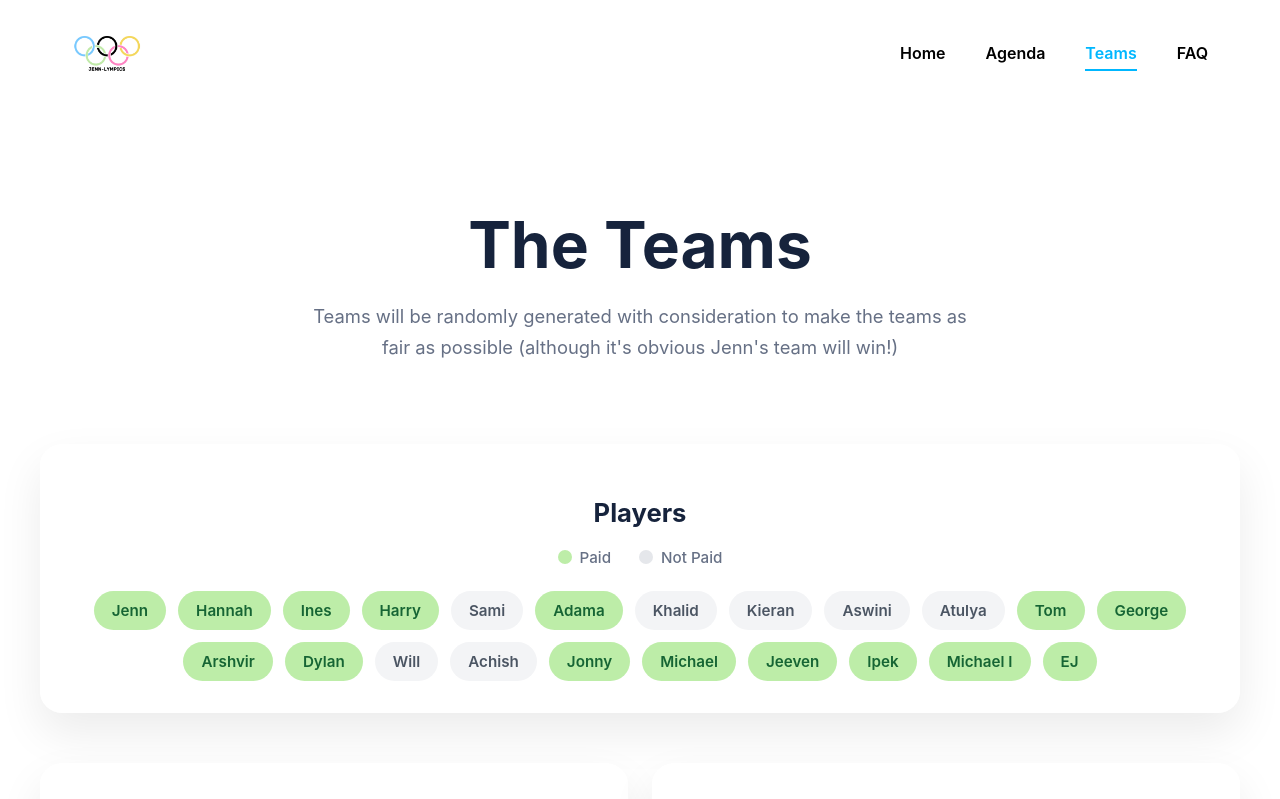
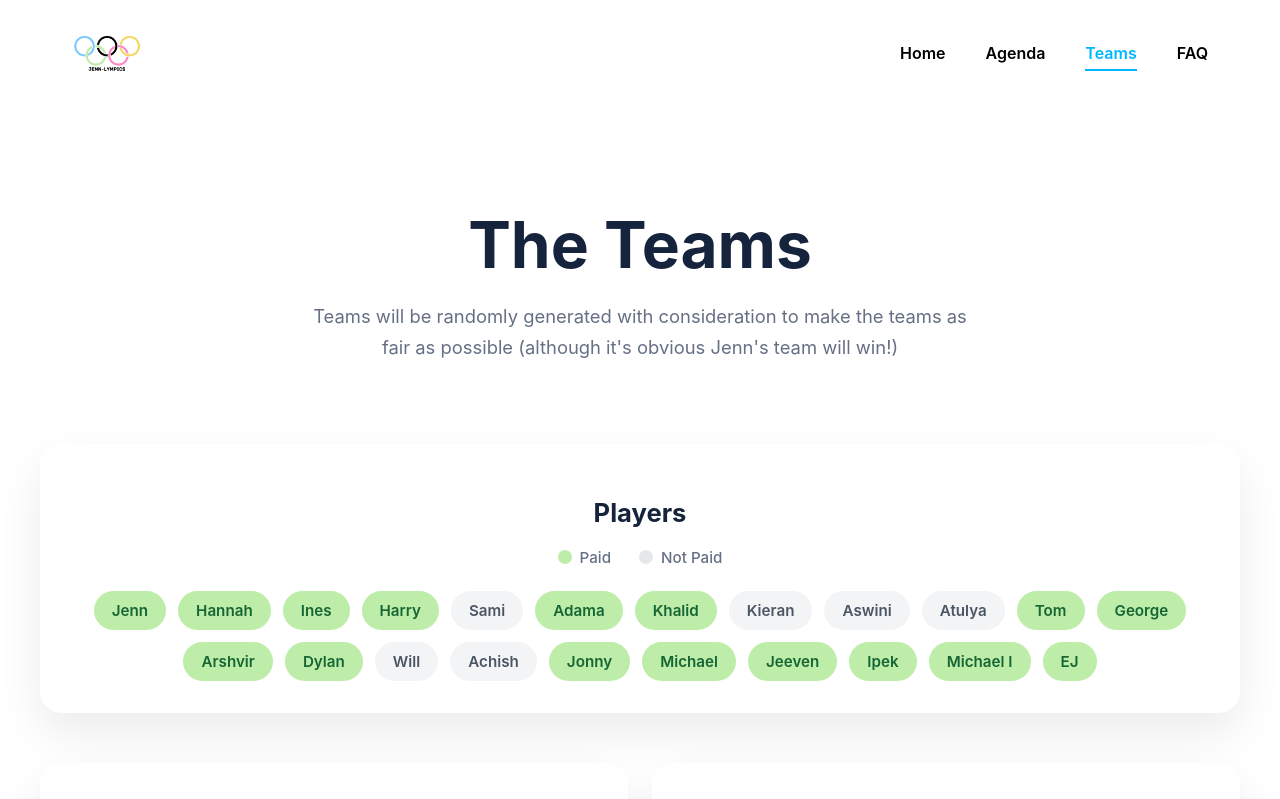
Before and after one commit to Jennipham/jenn-lympics, a React (Vite) app in the folder jenn-lympics-website/: page /teams in a window 1280 px wide. Shown: the top 799 px of the page. Built offline with nearby package versions, Linux system fonts and the light colour scheme.

Commit message:
Update players.ts

```diff
--- a/jenn-lympics-website/src/components/Teams/players.ts
+++ b/jenn-lympics-website/src/components/Teams/players.ts
@@ -5,7 +5,7 @@ export const players = [
         { name: "Harry", paid: true },
         { name: "Sami", paid: false },
         { name: "Adama", paid: true },
-        { name: "Khalid", paid: false },
+        { name: "Khalid", paid: true },
         { name: "Kieran", paid: false },
         { name: "Aswini", paid: false },
         { name: "Atulya", paid: false },
```
